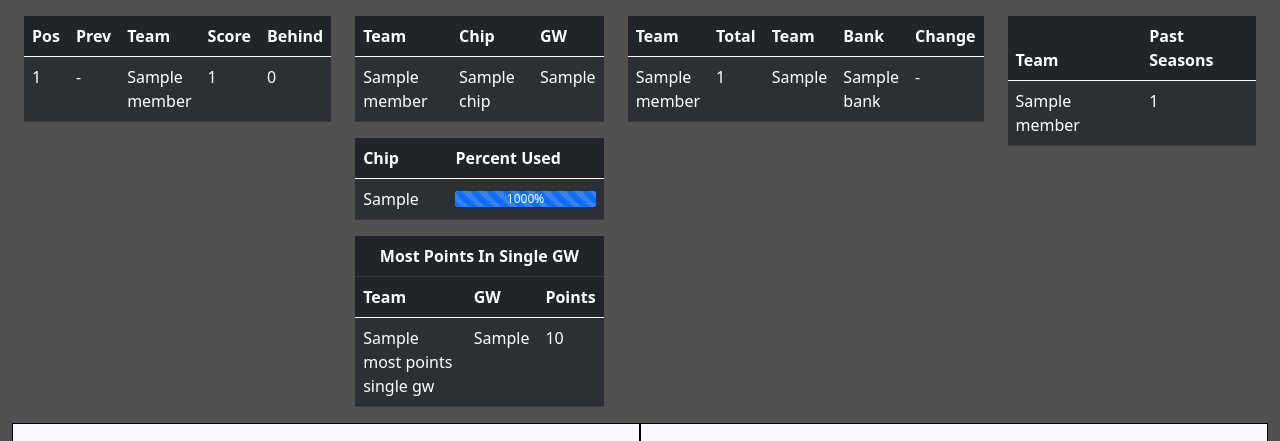
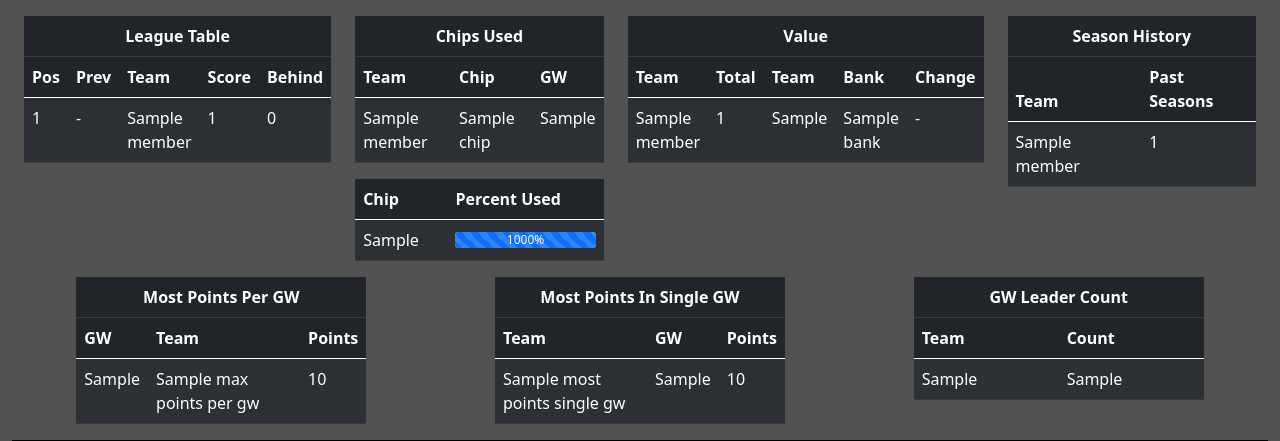
Before and after one commit to tsmit317/FPL, a Flask app: template fplapp/templates/home.html in a window 1280 px wide. Shown: the part 76-517 px from the top of the page. Run offline with Flask 2, Linux system fonts and the light colour scheme; the template is opened without the code that fills it: most values are stand-ins (such as "Sample title", 1, 10 or a date in 2020); a map, chart or similar area stays blank; some libraries are stand-ins or nearby versions.

Commit message:
Added new tables

```diff
--- a/fplapp/templates/home.html
+++ b/fplapp/templates/home.html
@@ -26,6 +26,9 @@
       <!--League Table-->
         <table class="table table-striped table-dark table-hover">
           <thead>
+            <tr >
+              <th colspan="5" class="text-center">League Table</th>
+            </tr>
             <tr>
               <th scope="col">Pos</th>
               <th scope="col">Prev</th>
@@ -58,6 +61,9 @@
       <!--Chips Table-->
         <table class="table table-striped table-dark table-hover ">
           <thead>
+            <tr >
+              <th colspan="3" class="text-center">Chips Used</th>
+            </tr>
             <tr>
               <th scope="col">Team</th>
               <th scope="col">Chip</th>
@@ -103,33 +109,14 @@
               {% endfor %}
           </tbody>
         </table>
-        <table class="table table-striped table-dark table-hover table-responsive ">
-          <thead>
-            <tr >
-              <th colspan="3" class="text-center">Most Points In Single GW</th>
-
-            </tr>
-            <tr>
-              <th scope="col">Team</th>
-              <th scope="col">GW</th>
-              <th scope="col">Points</th>
-            </tr>
-          </thead>
-          <tbody>
-              {% for i in most_points_single_gw %}
-                <tr>
-                    <td>{{i.team_name}}</td>
-                    <td>{{i.gw}}</td>
-                    <td>{{i.points}}</td>
-                </tr>
-              {% endfor %}
-          </tbody>
-        </table>
       </div>
       <div class="container col">
       <!--Bank Table-->
         <table class="table table-striped table-dark table-hover ">
           <thead>
+            <tr >
+              <th colspan="5" class="text-center">Value</th>
+            </tr>
             <tr>
               <th scope="col">Team</th>
               <th scope="col">Total</th>
@@ -161,6 +148,9 @@
       <!--Past Seasons Table-->
         <table class="table table-striped table-dark table-hover ">
           <thead>
+            <tr >
+              <th colspan="2" class="text-center">Season History</th>
+            </tr>
             <tr>
               <th scope="col">Team</th>
               <th scope="col">Past Seasons</th>
@@ -177,7 +167,76 @@
         </table>
       </div>
     </div>
+    <div class="row">
+      <div class="container col-md-3">
+      <table class="table table-striped table-dark table-hover ">
+          <thead>
+          <tr >
+              <th colspan="3" class="text-center">Most Points Per GW</th>
+            </tr>
+            <tr>
+              <th scope="col">GW</th>
+              <th scope="col">Team</th>
+              <th scope="col">Points</th>
+            </tr>
+          </thead>
+          <tbody>
+              {% for gw in max_points_per_gw %}
+                <tr>
+                  <td>{{gw['gw']}}</td>
+                  <td>{{gw['team_name']}}</td>
+                  <td>{{gw['points']}}</td>
+                </tr>
+              {% endfor %}
+          </tbody>
+        </table>
+      </div>
+      <div class="container col-md-3">
+      <table class="table table-striped table-dark table-hover table-responsive ">
+          <thead>
+            <tr >
+              <th colspan="3" class="text-center">Most Points In Single GW</th>
+            </tr>
+            <tr>
+              <th scope="col">Team</th>
+              <th scope="col">GW</th>
+              <th scope="col">Points</th>
+            </tr>
+          </thead>
+          <tbody>
+              {% for i in most_points_single_gw %}
+                <tr>
+                    <td>{{i.team_name}}</td>
+                    <td>{{i.gw}}</td>
+                    <td>{{i.points}}</td>
+                </tr>
+              {% endfor %}
+          </tbody>
+        </table>
 
+      </div>
+      <div class="container col-md-3">
+        <table class="table table-striped table-dark table-hover table-responsive ">
+          <thead>
+            <tr>
+              <th colspan="2" class="text-center">GW Leader Count</th>
+            </tr>
+            <tr>
+              <th scope="col">Team</th>
+              <th scope="col">Count</th>
+            </tr>
+          </thead>
+          <tbody>
+              {% for k, v in count_gw_leader.items() %}
+                <tr>
+                    <td>{{k}}</td>
+                    <td>{{v}}</td>
+                </tr>
+              {% endfor %}
+          </tbody>
+        </table>
+      </div>
+    </div>
 
 
     <!--Charts-->
@@ -370,12 +429,10 @@
                               {% else %}
                                 <td> - </td>
                               {% endif %}
-
                             </tr>
                       {% endfor %}
                   </tbody>
                 </table>
-
               </div>
             </div>
           </div>
@@ -388,22 +445,6 @@
   </div>
 {% endfor %}
 
-
-<script>
-var forms = document.querySelectorAll('.needs-validation');
-
-// Loop over them and prevent submission
-Array.prototype.slice.call(forms)
-.forEach(function (form) {
-    form.addEventListener('submit', function (event) {
-    if (!form.checkValidity()) {
-        event.preventDefault();
-        event.stopPropagation();
-    }
-    form.classList.add('was-validated');
-    }, false);
-});
-</script>
 
 <script>
 let datajs = JSON.parse({{data | tojson}});
@@ -520,7 +561,6 @@ var myChart2 = new Chart(ctx2, {
         },
         title: {
           display: true,
-          color: '#000000',
           font: {size: 18},
           text: 'Game Week Points',
           padding: {
```
